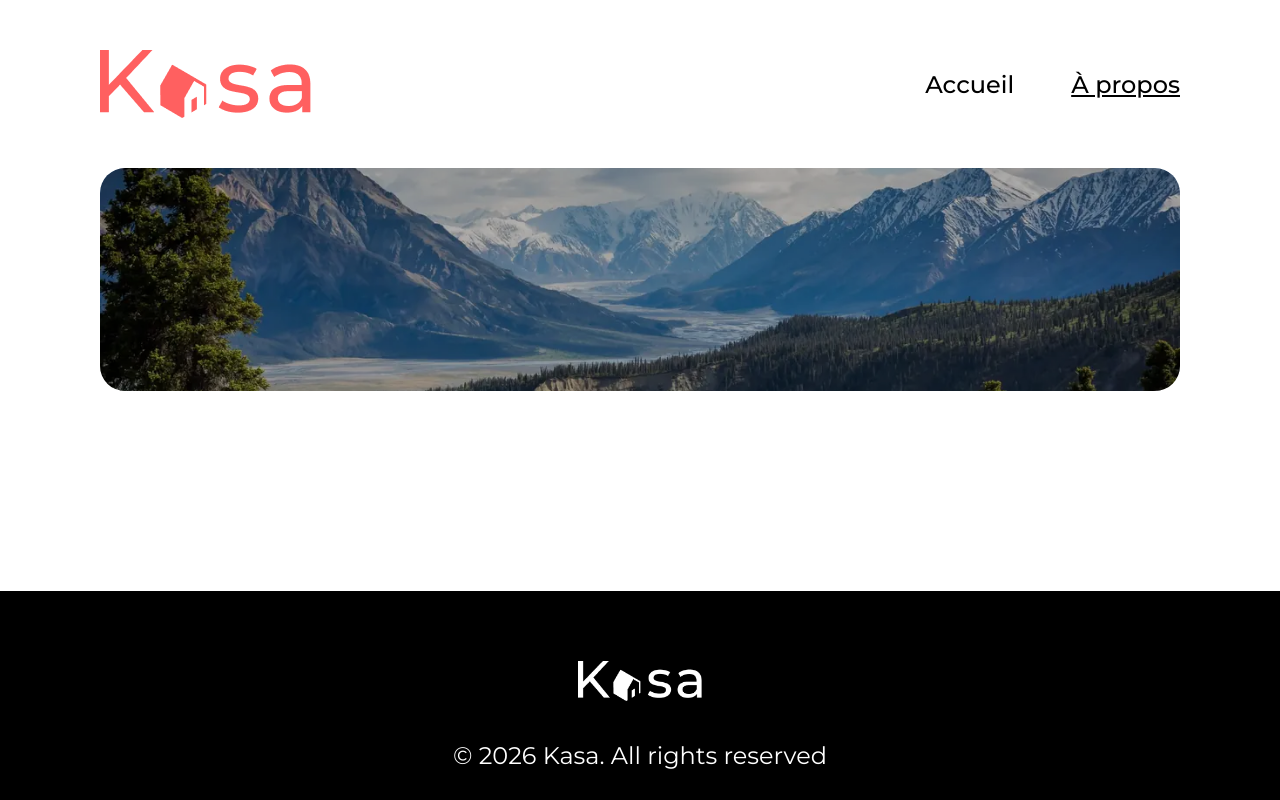
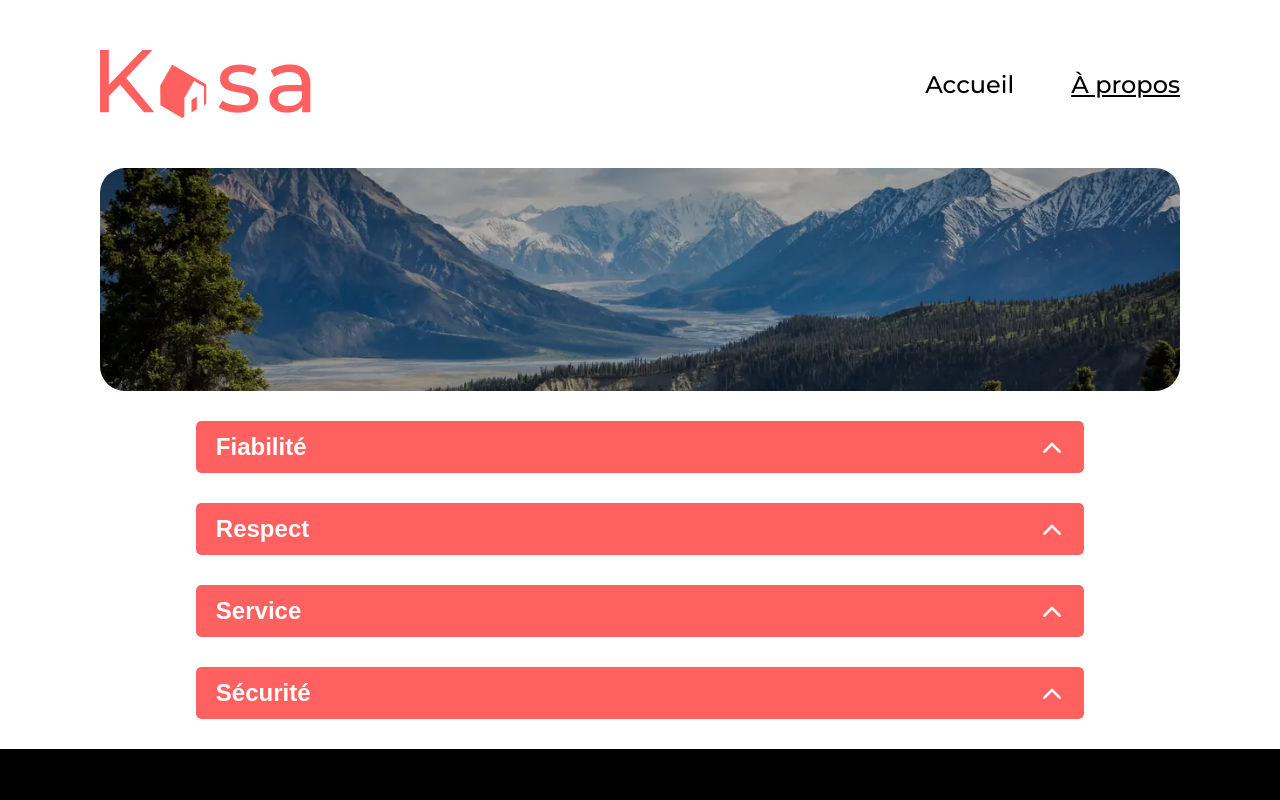
Before and after one commit to julianritou-collab/Kasa, a React (Vite) app: page /about in a window 1280 px wide. Shown: the top 800 px of the page. Built offline with nearby package versions, Linux system fonts and the light colour scheme.

Commit message:
Etape5: sauvegarde page à propos (Design conform à la louche)

```diff
--- /dev/null
+++ b/src/components/Collapse.jsx
@@ -0,0 +1,37 @@
+import { useState, useRef, useEffect } from "react";
+
+function Collapse({ title, children }) {
+  const [isOpen, setIsOpen] = useState(false);
+  const [height, setHeight] = useState(0);
+  const bodyRef = useRef(null);
+
+  // Met à jour la hauteur du corps du collapse lorsque les enfants changent
+  // pour permettre une transition fluide à l'ouverture.
+  useEffect(() => {
+    if (bodyRef.current) {
+      setHeight(bodyRef.current.scrollHeight);
+    }
+  }, [children]);
+
+  return (
+    <div className={`collapse${isOpen ? " collapse--open" : ""}`}>
+      <button
+        className="collapse__header"
+        onClick={() => setIsOpen(!isOpen)}
+        aria-expanded={isOpen}
+      >
+        <span className="collapse__title">{title}</span>
+        <span className="collapse__icon" aria-hidden="true" />
+      </button>
+      <div
+        className="collapse__body"
+        ref={bodyRef}
+        style={{ maxHeight: isOpen ? `${height}px` : "0" }} // max-height dynamique pour permettre la transition d'ouverture fluide
+      >
+        <div className="collapse__content">{children}</div>
+      </div>
+    </div>
+  );
+}
+
+export default Collapse;
--- a/src/pages/About.jsx
+++ b/src/pages/About.jsx
@@ -1,5 +1,13 @@
 import Banner from "../components/Banner";
+import Collapse from "../components/Collapse";
 import aboutBanner from "../assets/about-banner.webp";
+
+const kasaValues = [
+  { title: "Fiabilité", content: "Les annonces postées sur Kasa garantissent une fiabilité totale. Les photos sont conformes aux logements, et toutes les informations sont régulièrement vérifiées par nos équipes." },
+  { title: "Respect", content: "La bienveillance fait partie des valeurs fondatrices de Kasa. Tout comportement discriminatoire ou de perturbation du voisinage entraînera une exclusion de notre plateforme." },
+  { title: "Service", content: "La qualité du service est au cœur de notre engagement chez Kasa. Nous veillons à ce que chaque interaction, que ce soit avec nos hôtes ou nos locataires, soit empreinte de respect et de bienveillance." },
+  { title: "Sécurité", content: "La sécurité est la priorité de Kasa. Aussi bien pour nos hôtes que pour les voyageurs, chaque logement correspond aux critères de sécurité établis par nos services. En laissant une note aussi bien à l'hôte qu'au locataire, cela permet à nos équipes de vérifier que les standards sont bien respectés. Nous organisons également des ateliers sur la sécurité domestique pour nos hôtes." },
+];
 
 function About() {
   return (
@@ -10,6 +18,13 @@ function About() {
         opacity={0.3}
         titleHidden={true}
       />
+      <section className="about__values">
+        {kasaValues.map((item) => (
+          <Collapse key={item.title} title={item.title}>
+            <p>{item.content}</p>
+          </Collapse>
+        ))}
+      </section>
     </>
   );
 }
--- /dev/null
+++ b/src/styles/components/_collapse.scss
@@ -0,0 +1,69 @@
+@use '../base/variables' as *;
+
+.collapse {
+  border-radius: 5px;
+  overflow: hidden;
+
+  &__header {
+    width: 100%;
+    display: flex;
+    justify-content: space-between;
+    align-items: center;
+    height: 52px;
+    padding: 0 20px;
+    background-color: $primary-color;
+    border: none;
+    cursor: pointer;
+    border-radius: 5px;
+    transition: border-radius 0.3s ease;
+
+     @media (max-width: $mobile) {
+        height: 30px;
+        padding: 0 15px;
+    }
+  }
+
+  &__title {
+    color: $background-white;
+    font-size: 24px;
+    font-weight: 700;
+    text-align: left;
+
+    @media (max-width: $mobile) { font-size: 13px; }
+  }
+
+  &__icon {
+    width: 24px;
+    height: 24px;
+    flex-shrink: 0;
+    background-image: url('../../assets/arrow-up.png');
+    background-repeat: no-repeat;
+    background-position: center;
+    background-size: contain;
+    transition: transform 0.3s ease;
+  }
+
+  &__body {
+    max-height: 0;
+    overflow: hidden;
+    transition: max-height 0.3s ease;
+    background-color: $background-color;
+    border-radius: 0 0 5px 5px;
+  }
+
+  &__content {
+    padding: 25px 20px;
+    font-size: 18px;
+    font-weight: 400;
+
+    @media (max-width: $mobile) { font-size: 12px; }
+  }
+
+  &--open {
+    .collapse__header { border-radius: 5px 5px 0 0; }
+    .collapse__icon { transform: rotate(-180deg); }
+    // problème effet de transition ouverture, car max-height ne s'adapte pas au contenu
+    // => max-height dynamique en JS.
+    // .collapse__body { max-height: 1000px; }
+  }
+}
--- a/src/styles/main.scss
+++ b/src/styles/main.scss
@@ -8,6 +8,7 @@
 // Composants
 @use 'components/banner';
 @use 'components/card';
+@use 'components/collapse';
 @use 'components/header';
 @use 'components/footer';
 @use 'components/spinner';
@@ -16,3 +17,4 @@
 // Pages
 @use 'pages/home';
 @use 'pages/not-found';
+@use 'pages/about';
--- /dev/null
+++ b/src/styles/pages/_about.scss
@@ -0,0 +1,15 @@
+@use '../base/variables' as *;
+
+.about__values {
+    display: flex;
+    flex-direction: column;
+    width: 82.25%;
+    margin: 0 auto;
+    gap: 30px;
+    padding: 30px 0;
+    @media (max-width: $mobile) {
+      width:100%;
+      gap: 20px;
+      padding: 20px 0;
+    }
+}
--- a/src/styles/pages/_not-found.scss
+++ b/src/styles/pages/_not-found.scss
@@ -8,8 +8,8 @@
   gap: 139px;
   padding: 80px 0 139px 0;
   @media (max-width: $mobile) {
-      gap: 113px;
-      padding: 100px 0 113px 0;
+    gap: 113px;
+    padding: 100px 0 113px 0;
   }
 
   &__code {
```
Also changed, not shown: src/assets/arrow-up.png (added).
